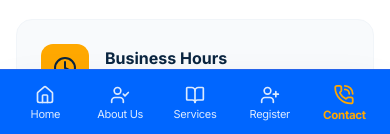
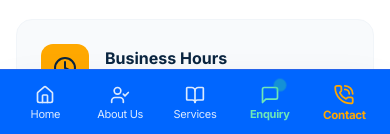
Before and after one commit to shaikmuzammil2905/roarups, a React (Vite) app: page /contact in a window 390 px wide. Shown: the part 710-844 px from the top of the page. Built offline with nearby package versions, Linux system fonts and the light colour scheme; no server answers; the database is empty.

Commit message:
Replace Register bottom nav button with WhatsApp Enquiry and optimize mobile spacing

```diff
--- a/src/components/layout/BottomNav.tsx
+++ b/src/components/layout/BottomNav.tsx
@@ -1,26 +1,53 @@
 import React from 'react';
 import { Link, useLocation } from 'react-router-dom';
-import { Home, UserCheck, BookOpen, UserPlus, PhoneCall } from 'lucide-react';
+import { Home, UserCheck, BookOpen, MessageSquare, PhoneCall } from 'lucide-react';
 
 export const BottomNav: React.FC = () => {
   const location = useLocation();
 
   const navItems = [
-    { name: 'Home', path: '/', icon: Home },
-    { name: 'About Us', path: '/about', icon: UserCheck },
-    { name: 'Services', path: '/services', icon: BookOpen },
-    { name: 'Register', path: '/register', icon: UserPlus },
-    { name: 'Contact', path: '/contact', icon: PhoneCall },
+    { name: 'Home', path: '/', icon: Home, isExternal: false },
+    { name: 'About Us', path: '/about', icon: UserCheck, isExternal: false },
+    { name: 'Services', path: '/services', icon: BookOpen, isExternal: false },
+    {
+      name: 'Enquiry',
+      path: 'https://wa.me/916309763394',
+      icon: MessageSquare,
+      isExternal: true,
+      isWhatsApp: true,
+    },
+    { name: 'Contact', path: '/contact', icon: PhoneCall, isExternal: false },
   ];
 
   return (
     <div className="lg:hidden fixed bottom-0 left-0 right-0 z-40 bg-roar-blue text-white shadow-2xl border-t border-blue-600 pb-safe">
       <div className="flex items-center justify-around h-16 px-2">
         {navItems.map((item) => {
+          const Icon = item.icon;
           const isActive =
-            location.pathname === item.path ||
-            (item.path !== '/' && location.pathname.startsWith(item.path));
-          const Icon = item.icon;
+            !item.isExternal &&
+            (location.pathname === item.path ||
+              (item.path !== '/' && location.pathname.startsWith(item.path)));
+
+          if (item.isExternal) {
+            return (
+              <a
+                key={item.name}
+                href={item.path}
+                target="_blank"
+                rel="noopener noreferrer"
+                className="flex flex-col items-center justify-center w-full h-full space-y-1 text-emerald-300 hover:text-white transition-colors"
+              >
+                <div className="relative">
+                  <Icon className="w-5 h-5 text-emerald-300" />
+                  <span className="absolute -top-1 -right-1 w-2 h-2 rounded-full bg-emerald-400 animate-ping" />
+                </div>
+                <span className="text-[11px] leading-none tracking-tight font-bold text-emerald-300">
+                  {item.name}
+                </span>
+              </a>
+            );
+          }
 
           return (
             <Link
--- a/src/components/layout/PageLayout.tsx
+++ b/src/components/layout/PageLayout.tsx
@@ -29,7 +29,7 @@ export const PageLayout: React.FC<PageLayoutProps> = ({ children }) => {
         animate={{ opacity: 1, y: 0 }}
         exit={{ opacity: 0, y: -8 }}
         transition={{ duration: 0.25, ease: 'easeOut' }}
-        className="flex-1"
+        className="flex-1 pb-20 lg:pb-0"
       >
         {children}
       </motion.main>
--- a/src/pages/ContactPage.tsx
+++ b/src/pages/ContactPage.tsx
@@ -164,7 +164,7 @@ export const ContactPage: React.FC = () => {
                 Fill out the form below and our educational counseling team will respond promptly.
               </p>
 
-              <form onSubmit={handleSubmit} className="space-y-4">
+              <form onSubmit={handleSubmit} className="space-y-4 max-w-full">
                 <div>
                   <label className="block text-xs font-bold text-slate-700 uppercase mb-1">Your Name *</label>
                   <input
@@ -173,7 +173,7 @@ export const ContactPage: React.FC = () => {
                     value={formData.name}
                     onChange={(e) => setFormData({ ...formData, name: e.target.value })}
                     placeholder="Enter your full name"
-                    className="w-full px-4 py-3 rounded-xl border border-slate-200 focus:ring-2 focus:ring-roar-blue bg-white text-sm"
+                    className="w-full max-w-full box-border px-4 py-3 rounded-xl border border-slate-200 focus:ring-2 focus:ring-roar-blue bg-white text-sm"
                   />
                 </div>
 
@@ -186,7 +186,7 @@ export const ContactPage: React.FC = () => {
                       value={formData.phone}
                       onChange={(e) => setFormData({ ...formData, phone: e.target.value })}
                       placeholder="10-digit mobile number"
-                      className="w-full px-4 py-3 rounded-xl border border-slate-200 focus:ring-2 focus:ring-roar-blue bg-white text-sm"
+                      className="w-full max-w-full box-border px-4 py-3 rounded-xl border border-slate-200 focus:ring-2 focus:ring-roar-blue bg-white text-sm"
                     />
                   </div>
 
@@ -197,7 +197,7 @@ export const ContactPage: React.FC = () => {
                       value={formData.email}
                       onChange={(e) => setFormData({ ...formData, email: e.target.value })}
                       placeholder="your.email@example.com"
-                      className="w-full px-4 py-3 rounded-xl border border-slate-200 focus:ring-2 focus:ring-roar-blue bg-white text-sm"
+                      className="w-full max-w-full box-border px-4 py-3 rounded-xl border border-slate-200 focus:ring-2 focus:ring-roar-blue bg-white text-sm"
                     />
                   </div>
                 </div>
@@ -210,7 +210,7 @@ export const ContactPage: React.FC = () => {
                     value={formData.message}
                     onChange={(e) => setFormData({ ...formData, message: e.target.value })}
                     placeholder="Describe your subject requirements, grade level, or question..."
-                    className="w-full px-4 py-3 rounded-xl border border-slate-200 focus:ring-2 focus:ring-roar-blue bg-white text-sm resize-none"
+                    className="w-full max-w-full box-border px-4 py-3 rounded-xl border border-slate-200 focus:ring-2 focus:ring-roar-blue bg-white text-sm resize-none"
                   />
                 </div>
 
```
Also changed, not shown: 5 other files (tests, documents, lock files or other folders).
